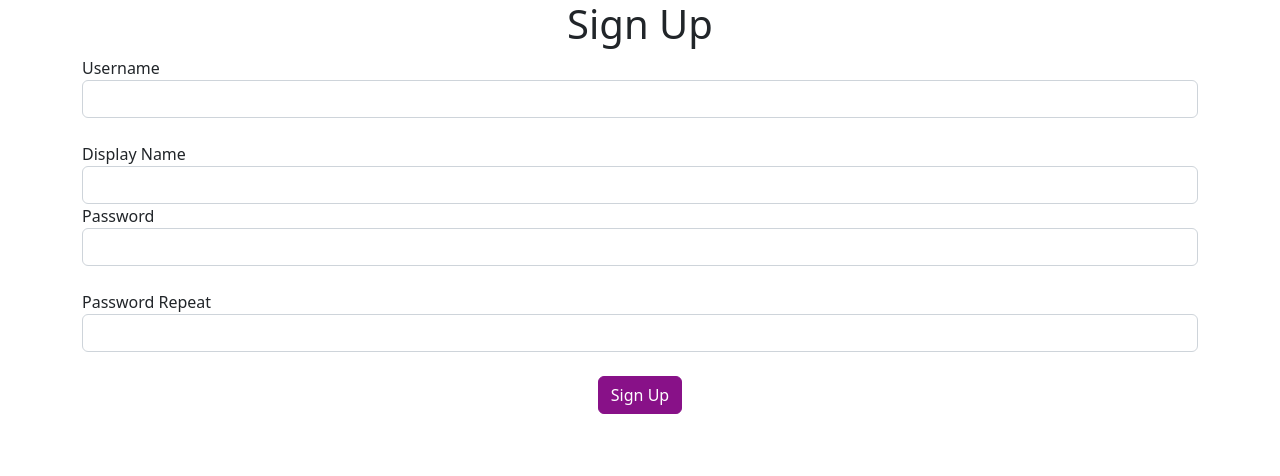
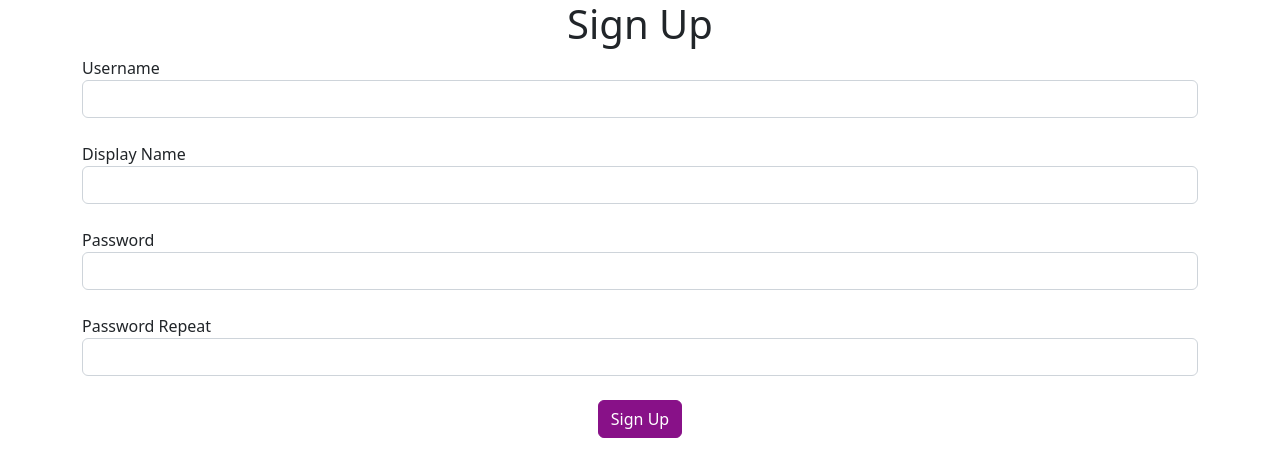
Before and after one commit to Aqshin13/ReactAndSpring, a React (Create React App) app in the folder frontend/: page / in a window 1280 px wide. Shown: the top 476 px of the page. Built offline with nearby package versions, Linux system fonts and the light colour scheme.

Commit message:
valid messages

```diff
--- a/frontend/src/components/Input.js
+++ b/frontend/src/components/Input.js
@@ -1,13 +1,13 @@
 import React from "react";
 
 const Input = (props) => {
-  const { label, name, error, onChange } = props;
+  const { label, name, error, onChange,type } = props;
   const className = error ? "form-control is-invalid" : "form-control";
 
   return (
     <div className="form-group">
       <label>{label}</label>
-      <input className={className} name={name} onChange={onChange} />
+      <input className={className} name={name} onChange={onChange} type={type}/>
 
       <div className="invalid-feedback">{error}</div>
     </div>
--- a/frontend/src/pages/UserSignupPage.js
+++ b/frontend/src/pages/UserSignupPage.js
@@ -18,6 +18,16 @@ class UserSignupPage extends React.Component {
     const errors = { ...this.state.errors };
 
     errors[name] = undefined;
+
+    if (name === "password" || name === "passwordRepeat") {
+      if (name === "password" && value !== this.state.passwordRepeat) {
+        errors.passwordRepeat = "Password mismatch";
+      } else if (name === "passwordRepeat" && value !== this.state.password) {
+        errors.passwordRepeat = "Password mismatch";
+      } else {
+        errors.passwordRepeat = undefined;
+      }
+    }
 
     this.setState({ [name]: value, errors });
   };
@@ -47,7 +57,7 @@ class UserSignupPage extends React.Component {
 
   render() {
     const { pendingApiCall, errors } = this.state;
-    const { username, displayName } = errors;
+    const { username, displayName, password, passwordRepeat } = errors;
 
     return (
       <div className="container">
@@ -67,35 +77,32 @@ class UserSignupPage extends React.Component {
             error={displayName}
             onChange={this.onChange}
           />
+          <br />
+          <Input
+            name="password"
+            label="Password"
+            error={password}
+            onChange={this.onChange}
+            type="password"
+          />
 
-
-          <div className="form-group">
-            <label>Password</label>
-            <input
-              className="form-control"
-              name="password"
-              type="password"
-              onChange={this.onChange}
-            />
-          </div>
           <br />
 
-          <div className="form-group">
-            <label>Password Repeat</label>
-            <input
-              className="form-control"
-              name="passwordRepeat"
-              type="password"
-              onChange={this.onChange}
-            />
-          </div>
+          <Input
+            name="passwordRepeat"
+            label="Password Repeat"
+            error={passwordRepeat}
+            onChange={this.onChange}
+            type="password"
+          />
+
           <br />
 
           <div className="text-center">
             <button
               className="btn btn-primary"
               onClick={this.onClickSignup}
-              disabled={pendingApiCall}
+              disabled={pendingApiCall || passwordRepeat!==undefined}
             >
               {pendingApiCall && (
                 <span className="spinner-border spinner-border-sm"></span>
```
Also changed, not shown: 1 other file (tests, documents, lock files or other folders).
